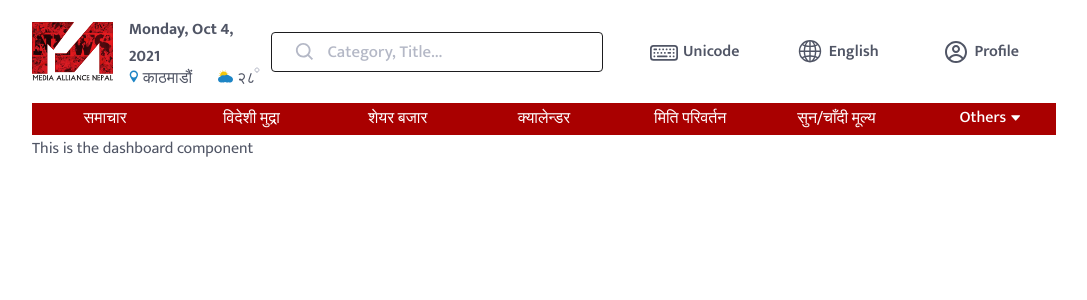
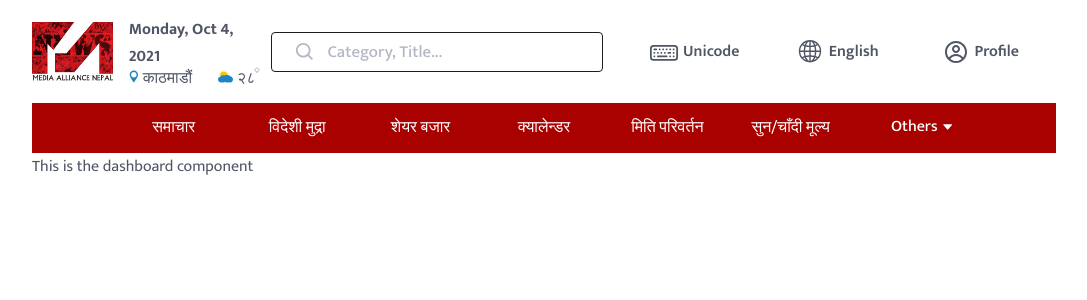
Before and after one commit to M-Atish/media-alliance-app, a React (Create React App) app: page / in a window 1280 px wide. Shown: the top 300 px of the page, without its empty margins (96-1183 px from the left). Built offline with nearby package versions, Linux system fonts and the light colour scheme.

Commit message:
Fixed design bug of navbar flickering

```diff
--- a/src/components/Layout/Navigation/Navbar/NavBar.jsx
+++ b/src/components/Layout/Navigation/Navbar/NavBar.jsx
@@ -4,6 +4,7 @@ import { useState, useEffect, useRef } from 'react'
 
 import { BsKeyboard, BsGlobe2 } from 'react-icons/bs'
 import { CgProfile } from 'react-icons/cg'
+import { IoHome } from 'react-icons/io5'
 
 import {
     logoImg,
@@ -25,6 +26,7 @@ const NAV_ITEM_WIDTH = 170
 const NavBar = ({ dummyData }) => {
     const [totalNavItems, setTotalNavItems] = useState(9)
     const [toggleNav, setToggleNav] = useState(false)
+    const [scrolledNavBar, setScrolledNavBar] = useState(false)
 
     const navBarMenuRef = useRef(null)
 
@@ -46,6 +48,7 @@ const NavBar = ({ dummyData }) => {
         setToggleNav(false)
     }, [isNavbar])
 
+    // This is for the proper reassigning of the values in the navbar when resized
     useEffect(() => {
         if (navBarMenuRef.current) {
             const navBarMenuWidth =
@@ -70,6 +73,22 @@ const NavBar = ({ dummyData }) => {
         }
     }, [])
 
+    useEffect(() => {
+        // This is for the changing navbar when scrolled
+        const changeBackground = () => {
+            const windowScrollYValue = window.scrollY
+            console.log('windowScrollvalue', windowScrollYValue)
+            if (windowScrollYValue >= 92) {
+                setScrolledNavBar(true)
+            } else {
+                setScrolledNavBar(false)
+            }
+        }
+        changeBackground()
+        window.addEventListener('scroll', changeBackground)
+    }, [])
+
+    // This is for changing the language into English or Nepali, depending upon the situation
     function handleChangeLanguage(e) {
         const currentLang = i18n.language
 
@@ -80,12 +99,19 @@ const NavBar = ({ dummyData }) => {
         }
     }
 
+    // TODO: hamburder menu click function when you resize the browser
     const handleHamburgerMenuClick = () => {
         setToggleNav((toggleNav) => !toggleNav)
     }
 
+    console.log(scrolledNavBar, 'scollNavbar')
+
     return (
-        <nav className="navbar-container">
+        <nav
+            className={classNames('navbar-container', {
+                scrolled: scrolledNavBar,
+            })}
+        >
             <header className="navbar-top">
                 <NavLink to="/" className="navbar-logo-container">
                     <img
@@ -158,12 +184,25 @@ const NavBar = ({ dummyData }) => {
                     </div>
                 </div>
             </header>
+            {/* This is for the red navbar menu */}
+            {/* This section checks whether the totalNavItems (from the ref-width calculator function above) is applicable to the array data's length. If it is, render it or else slice it and display the ones that will fit in the given width */}
+            <div className="navbar-menu-container">
                 <div
                     className={classNames('navbar-menu', {
                         'is-opened': toggleNav,
                     })}
                     ref={navBarMenuRef}
                 >
+                    {scrolledNavBar && (
+                        <>
+                            <div className="navbar-logo-container"></div>
+                            <div className="navbar-menu-home-logo-scrolled">
+                                <NavLink to="/">
+                                    <IoHome className="navbar-menu-home-icon" />{' '}
+                                </NavLink>
+                            </div>
+                        </>
+                    )}
                     {dummyData ? (
                         dummyData.length <= totalNavItems ? (
                             dummyData.map((data, index) => (
@@ -171,7 +210,9 @@ const NavBar = ({ dummyData }) => {
                                     key={index}
                                     item={data.item}
                                     type="text"
-                                urlLink={data?.urlLink ? data.urlLink : null}
+                                    urlLink={
+                                        data?.urlLink ? data.urlLink : null
+                                    }
                                 />
                             ))
                         ) : (
@@ -184,11 +225,16 @@ const NavBar = ({ dummyData }) => {
                                             item={data.item}
                                             type="text"
                                             urlLink={
-                                            data?.urlLink ? data.urlLink : null
+                                                data?.urlLink
+                                                    ? data.urlLink
+                                                    : null
                                             }
                                         />
                                     ))}
-                            <NavItem item={t('navBarOthers')} type="hasSubMenu">
+                                <NavItem
+                                    item={t('navBarOthers')}
+                                    type="hasSubMenu"
+                                >
                                     {dummyData
                                         .slice(totalNavItems, dummyData.length)
                                         .map((data, index) => (
@@ -236,6 +282,8 @@ const NavBar = ({ dummyData }) => {
                           />
                       ))} */}
                 </div>
+            </div>
+            {/* TODO: hamburder menu section! */}
             <div
                 className={classNames('hamburger', {
                     'is-opened': toggleNav,
--- a/src/components/Layout/Navigation/Navbar/navbar.scss
+++ b/src/components/Layout/Navigation/Navbar/navbar.scss
@@ -1,6 +1,4 @@
 .navbar-container {
-    position: sticky;
-    top: 0;
     display: flex;
     flex-direction: column;
     z-index: 100;
@@ -8,10 +6,26 @@
     max-width: 80%;
     margin: 0 auto;
 
-    height: var(--navbar-height);
+    height: auto;
 
     background-color: var(--clr-white);
     align-items: center;
+
+    &.scrolled {
+        .navbar-menu-home-logo-scrolled {
+            width: 4.375em;
+            height: 100%;
+            display: flex;
+            justify-content: center;
+            align-items: center;
+
+            .navbar-menu-home-icon {
+                height: 1.25em;
+                width: 1.625em;
+                color: var(--clr-theme-red);
+            }
+        }
+    }
 
     .navbar-top {
         width: 100%;
@@ -141,12 +155,23 @@
         }
     }
 
+    &.scrolled .navbar-menu-container {
+        position: fixed;
+        top: 0;
+        z-index: 100;
+        width: 80%;
+    }
+
+    .navbar-menu-container {
+        width: 100%;
+        background: var(--clr-theme-red);
+
         .navbar-menu {
+            padding: 0 5em;
             display: flex;
             // position: absolute;
             // top: 0;
             // left: -100vw;
-        background: var(--clr-theme-red);
             align-items: center;
             // width: 70%;
             // height: 100vh;
@@ -173,9 +198,14 @@
             //     left: 0;
             // }
 
+            .navbar-menu-home-logo-scrolled {
+                height: 100%;
+                background-color: var(--clr-white);
+            }
+
             .language-button {
                 margin-right: 1em;
-            padding: 1em;
+                padding: 0 1em;
                 border: none;
                 outline: none;
                 background-color: var(--navbar-background);
@@ -189,6 +219,7 @@
                 &:active {
                     background-color: var(--clr-primary-900);
                     border-radius: 0.625em;
+                }
             }
         }
     }
```
Lines whose indentation alone changed are shown as unchanged.
